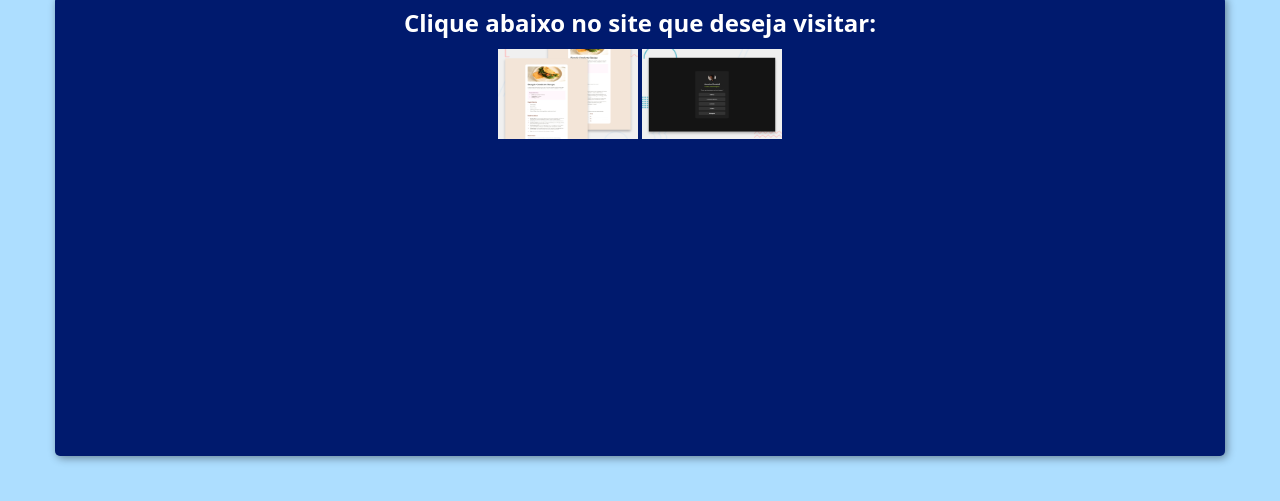
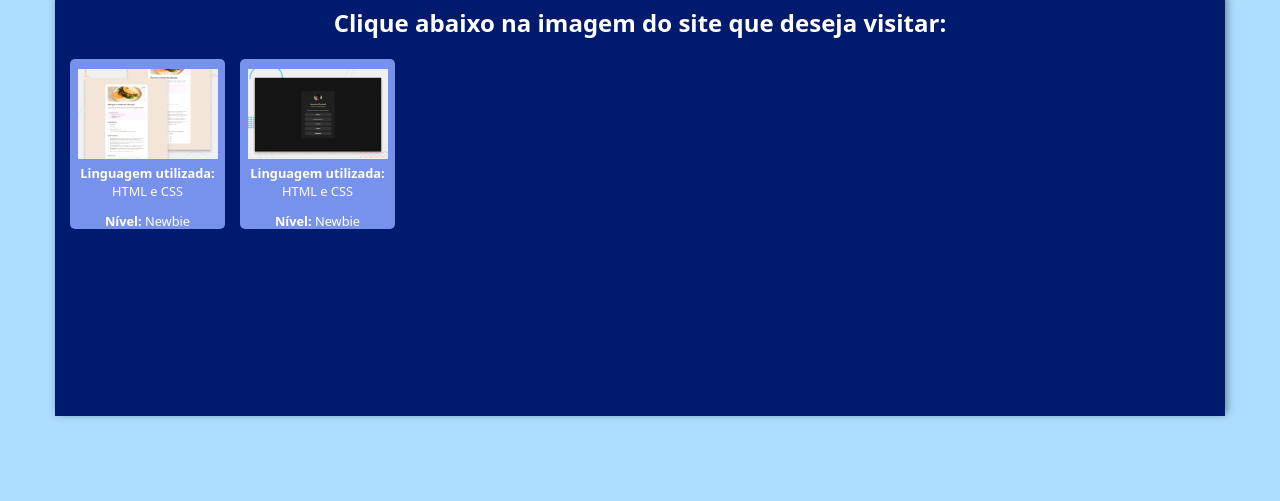
Before and after one commit to AnaBMaciel/frontendmentor, a plain HTML site: page index.html in a window 1280 px wide. Shown: the part 129-630 px from the top of the page. Drawn offline with Linux system fonts and the light colour scheme.

Commit message:
fiz a div da imagem
Fiz a div e coloquei a imagem dentro. Na div, tem explicações de linguagens utilizadas e o nível de dificuldade

```diff
--- a/assets/styles/style.css
+++ b/assets/styles/style.css
@@ -18,7 +18,7 @@ body a{
 header{
     background-color: var(--cor001);
     box-shadow: 2px 2px 8px rgba(0, 0, 0, 0.418);
-    color: white;
+    color: var(--branco);
     text-align: center;
     margin: 10px;
     padding: 10px 2px;
@@ -44,23 +44,42 @@ header p, h3{
 
 main{
     background-color: var(--cor001);
-    box-shadow: 2px 2px 8px rgba(0, 0, 0, 0.418);
-    color: white;
+    box-shadow: 2px -2px 8px rgba(0, 0, 0, 0.418);
+    color: var(--branco);
     text-align: center;
     padding: 10px 15px;
-    border-radius: 5px;
+    border-radius: 5px 5px 0 0;
     margin-top: 125px;
     position: absolute;
     left: 50%;
     transform: translateX(-50%);
     width: 100%;
     max-width: 1140px;
-    height: 440px;
+    min-height: 400px;
 }
 
-main img{
+main div.info{
+    display: flex;
+    margin-top: 20px;
+    gap: 15px;
+    flex-wrap: wrap;
+}
+
+main div.det{
+    background-color: var(--cor003);
+    border-radius: 5px;
+    width: 155px;
+    height: 170px;
+}
+
+.det img{
     margin-top: 10px;
     background-color: var(--cor001);
     width: 140px;
     height: 90px;
 }
+
+.det p{
+    font-size: .8em;
+    margin: 0 5px -10px 5px;
+}
--- a/assets/styles/vars.css
+++ b/assets/styles/vars.css
@@ -13,7 +13,7 @@
         --cor002: #415FC3;
         --cor003: #7792ED;
         --cor004: #ADDEFF;
-        --cor005: #000;
-        --cor006: #fff;
+        --preto: #000;
+        --branco: #fff;
         --cor007: #f6fcff;
 }
--- a/index.html
+++ b/index.html
@@ -16,13 +16,25 @@
         <p>Você também pode acessar os prejetos pelo <a href="https://github.com/AnaBMaciel" target="_blank">meu GitHub</a> ou pelo <a href="https://www.frontendmentor.io/profile/AnaBMaciel" target="_blank">meu perfil</a> do FrontEnd Mentor.</p>
     </header>
     <main>
-        <h2>Clique abaixo no site que deseja visitar:</h2>
+        <h2>Clique abaixo na imagem do site que deseja visitar:</h2>
+        <div class="info">
+            <div class="det">
                 <a href="projetos/recipe-page/index.html">
                     <img src="assets/images/capas-dos-projetos/preview-recipe-page.jpg" alt="">
                 </a>
+                <p><strong>Linguagem utilizada:</strong> HTML e CSS</p>
+                <br>
+                <p class="level"><strong>Nível:</strong> Newbie</p>
+            </div>
+            <div class="det">
                 <a href="projetos/social-links-profile/index.html">
                     <img src="assets/images/capas-dos-projetos/preview-social-links-profile.jpg" alt="">
                 </a>
+                <p><strong>Linguagem utilizada:</strong> HTML e CSS</p>
+                <br>
+                <p class="level"><strong>Nível:</strong> Newbie</p>
+            </div>
+        </div>
     </main>
 </body>
 </html>
```
Lines whose indentation alone changed are shown as unchanged.
